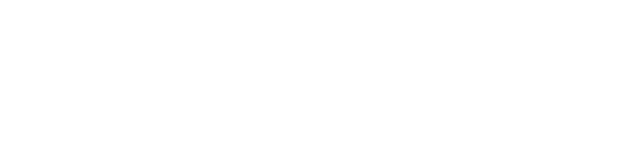
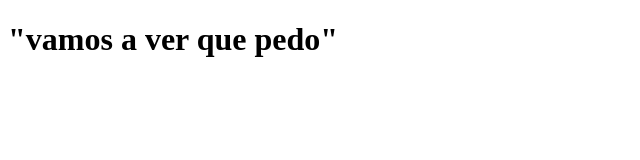
Before and after one commit to zorrosanto/beduopen, a plain HTML site: page index.html in a window 1280 px wide. Shown: the whole page, without its empty margins (0-640 px from the left). Drawn offline with Linux system fonts and the light colour scheme.

Commit message:
se añadio pequeño mensaje

```diff
--- a/index.html
+++ b/index.html
@@ -8,5 +8,6 @@
 </head>
 <body>
     <script src="beduopenjs.js"></script>
+    <h1>"vamos a ver que pedo"</h1>
 </body>
 </html>
```
